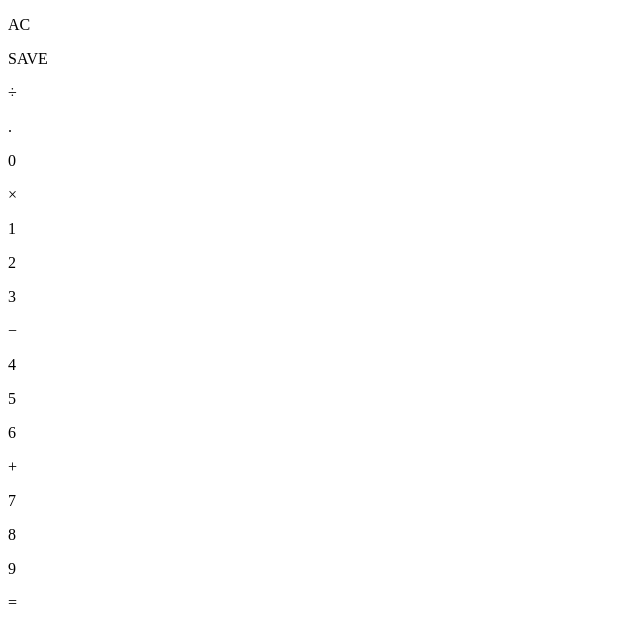
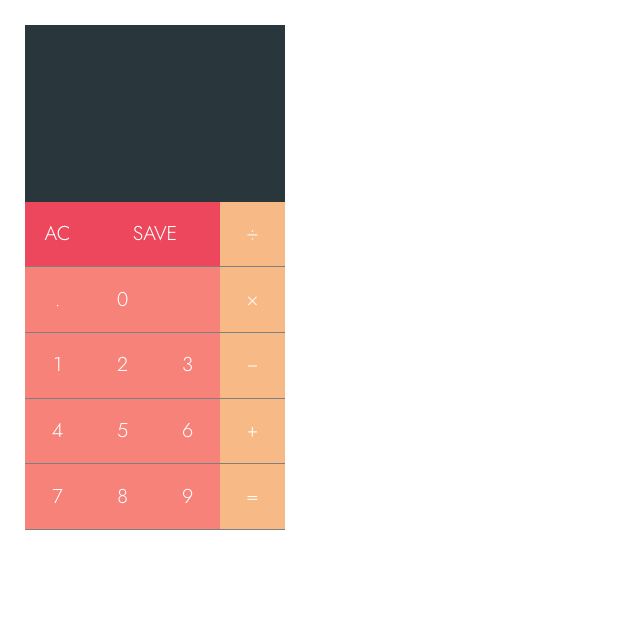
Before and after one commit to STRGL/simple-js-calculator, a website built with webpack: page src/index.html in a window 1280 px wide. Shown: the whole page, without its empty margins (0-640 px from the left). Built offline with nearby package versions, Linux system fonts and the light colour scheme.

Commit message:
Complete styles to design standard

```diff
--- a/src/index.html
+++ b/src/index.html
@@ -11,81 +11,84 @@
     <header>
 
     </header>
-    <div class="outputWindow">
+    <div class="display">
         <div class="calc">
-
+            <p></p>
         </div>
-        <div class="result"></div>
+        <div class="result">
+            <p></p>
+        </div>
+    </div>
     <main class="input">
         <div class="row">
-                <div class="button">
+            <div class="btn btn--alt">
                 <p>AC</p>
             </div>
-                <div class="button">
+            <div class="btn btn--alt btn--double">
                 <p>SAVE</p>
             </div>
-                <div class="button">
+            <div class="btn btn--operator">
                 <p>&divide;</p>
             </div>
         </div>
         <div class="row">
-                <div class="button">
+            <div class="btn">
                 <p>.</p>
             </div>
-                <div class="button">
+            <div class="btn">
                 <p>0</p>
             </div>
-                <div class="button">
+            <div class="btn">
                 <p></p>
             </div>
-                <div class="button">
+            <div class="btn btn--operator">
                 <p>&times;</p>
             </div>
         </div>
         <div class="row">
-                <div class="button">
+            <div class="btn">
                 <p>1</p>
             </div>
-                <div class="button">
+            <div class="btn">
                 <p>2</p>
             </div>
-                <div class="button">
+            <div class="btn">
                 <p>3</p>
             </div>
-                <div class="button">
+            <div class="btn btn--operator">
                 <p>&minus;</p>
             </div>
         </div>
         <div class="row">
-                <div class="button">
+            <div class="btn">
                 <p>4</p>
             </div>
-                <div class="button">
+            <div class="btn">
                 <p>5</p>
             </div>
-                <div class="button">
+            <div class="btn">
                 <p>6</p>
             </div>
-                <div class="button">
+            <div class="btn btn--operator">
                 <p>&plus;</p>
             </div>
         </div>
         <div class="row">
-                <div class="button">
+            <div class="btn">
                 <p>7</p>
             </div>
-                <div class="button">
+            <div class="btn">
                 <p>8</p>
             </div>
-                <div class="button">
+            <div class="btn">
                 <p>9</p>
             </div>
-                <div class="button">
+            <div class="btn btn--operator">
                 <p>&equals;</p>
             </div>
         </div>
     </main>
-    </div>
+
 </body>
 
 </html>
--- a/src/stylesheets/scss/main.scss
+++ b/src/stylesheets/scss/main.scss
@@ -0,0 +1,108 @@
+@import 'reset';
+
+//*********** COLORS ***********//
+//background
+$background-color: #29363b;
+
+//button
+$primary-btn-color: #f6827a;
+$secondary-btn-color: #f7ba86;
+$tertiary-btn-color: #ec475c;
+
+//text
+$primary-text-color: #ffffff;
+$secondary-text-color: #60696d;
+
+//*****************************//
+
+//border
+$primary-border: 1px solid rgba(0,0,0, 0.5);
+//font
+@import url('https://fonts.googleapis.com/css2?family=Jost:wght@300;500,700&display=swap');
+
+//font variables
+$jost: 'Jost', sans-serif;
+
+* {
+    box-sizing: border-box;
+}
+html {
+    padding: 25px;
+}
+
+body {
+    width: 260px;
+    height: 505px;
+}
+
+p {
+    font-family: $jost;
+    font-weight: 300;
+    font-size: 20px;
+    color: $primary-text-color;
+}
+
+.display {
+    height: 35%;
+    background-color: $background-color;
+    padding: 25px;
+    text-align: right;
+    display: flex;
+    flex-wrap: nowrap;
+    flex-direction: column;
+    justify-content: flex-end;
+    .calc {
+        height: 25%;
+        p {
+            color: $secondary-text-color;
+        }
+    }
+
+    .result {
+        height: 75%;
+        display: flex;
+        align-items: center;
+        p {
+            width: 100%;
+            font-size: 50px;
+            font-weight: 500;
+        }
+    }
+}
+
+.input {
+    display: flex;
+    height: 65%;
+    flex-wrap: nowrap;
+    flex-direction: column;
+    .row {
+        height: 25%;
+        display: flex;
+        justify-content: space-evenly;
+        align-content: stretch;
+        border-bottom: $primary-border;
+        .btn {
+            display: flex;
+            justify-content: center;
+            align-items: center;
+            flex-basis: 25%;
+            background-color: $primary-btn-color;
+
+            &--alt {
+                background-color: $tertiary-btn-color;
+            }
+            &--operator {
+                background-color: $secondary-btn-color;
+            }
+
+            &--double {
+                flex-grow: 2;
+            }
+
+            &:hover {
+                cursor: pointer;
+            }
+
+        }
+    }
+}
--- /dev/null
+++ b/src/stylesheets/scss/reset.scss
@@ -0,0 +1,48 @@
+/* http://meyerweb.com/eric/tools/css/reset/
+   v2.0 | 20110126
+   License: none (public domain)
+*/
+
+html, body, div, span, applet, object, iframe,
+h1, h2, h3, h4, h5, h6, p, blockquote, pre,
+a, abbr, acronym, address, big, cite, code,
+del, dfn, em, img, ins, kbd, q, s, samp,
+small, strike, strong, sub, sup, tt, var,
+b, u, i, center,
+dl, dt, dd, ol, ul, li,
+fieldset, form, label, legend,
+table, caption, tbody, tfoot, thead, tr, th, td,
+article, aside, canvas, details, embed,
+figure, figcaption, footer, header, hgroup,
+menu, nav, output, ruby, section, summary,
+time, mark, audio, video {
+	margin: 0;
+	padding: 0;
+	border: 0;
+	font-size: 100%;
+	font: inherit;
+	vertical-align: baseline;
+}
+/* HTML5 display-role reset for older browsers */
+article, aside, details, figcaption, figure,
+footer, header, hgroup, menu, nav, section {
+	display: block;
+}
+body {
+	line-height: 1;
+}
+ol, ul {
+	list-style: none;
+}
+blockquote, q {
+	quotes: none;
+}
+blockquote:before, blockquote:after,
+q:before, q:after {
+	content: '';
+	content: none;
+}
+table {
+	border-collapse: collapse;
+	border-spacing: 0;
+}
```
Lines whose indentation alone changed are shown as unchanged.
